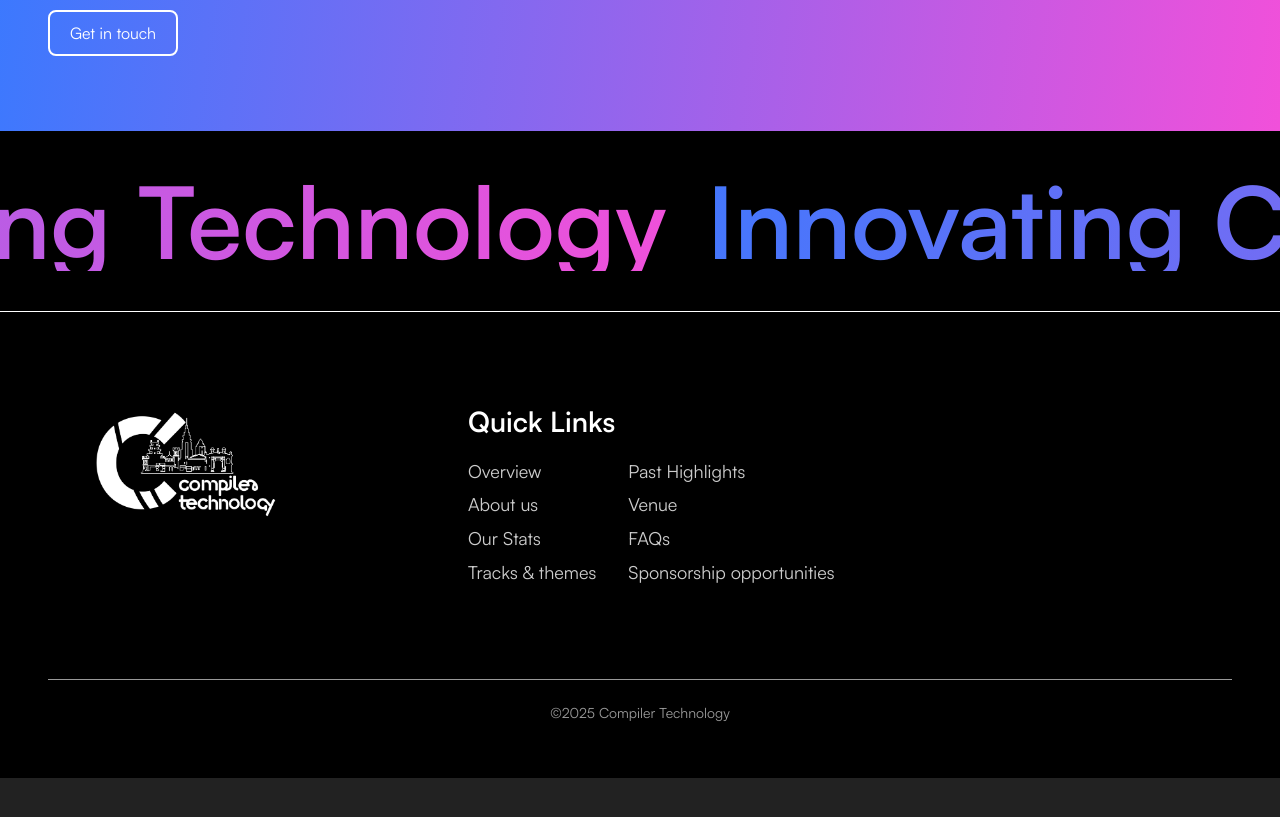
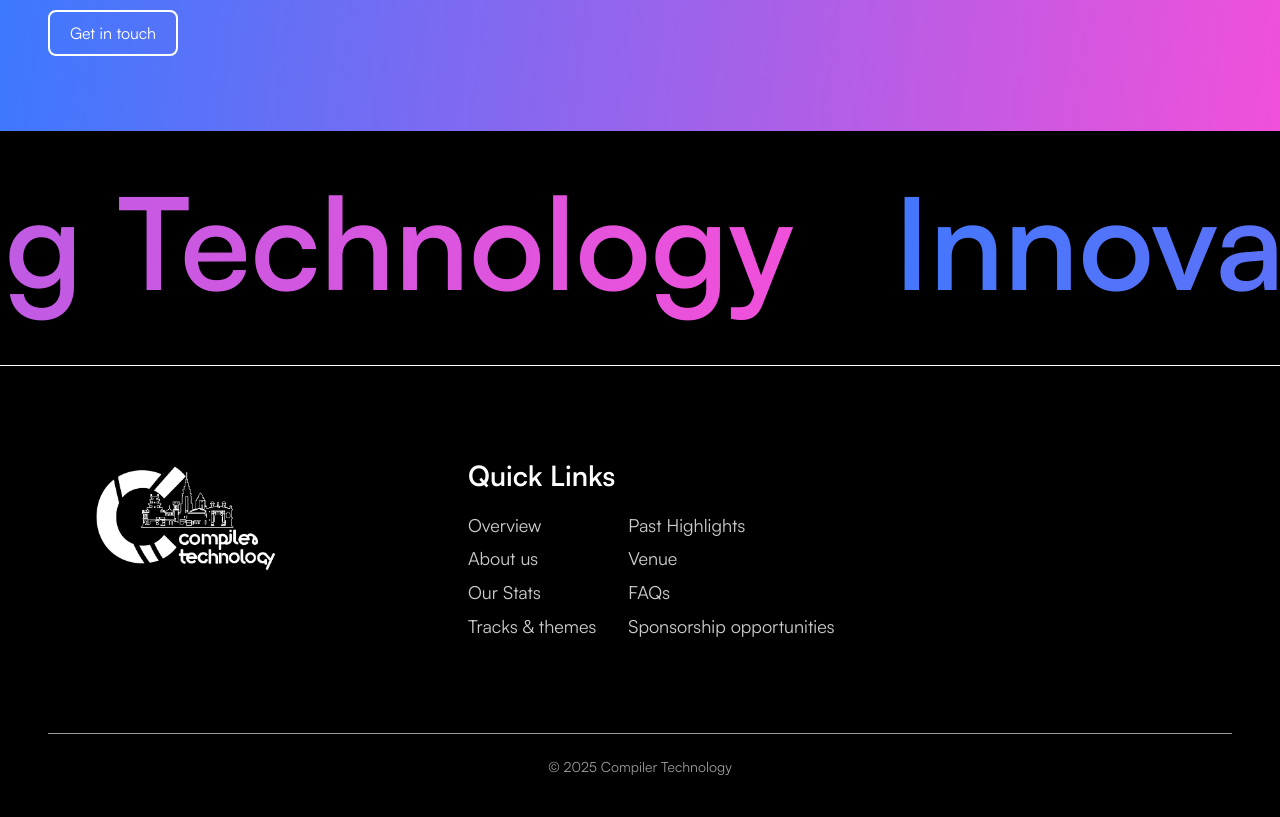
Before and after one commit to compilertech/compilertech-fe, a React (Vite) app: page / in a window 1280 px wide. Shown: the part 6540-7357 px from the top of the page. Before the commit the page ends 7318 px from the top, so only its background shows below. Built offline with nearby package versions, Linux system fonts and the light colour scheme.

Commit message:
Fixed animated banner and footer quick links

```diff
--- a/src/components/2025Page/AnimatedBanner.tsx
+++ b/src/components/2025Page/AnimatedBanner.tsx
@@ -1,35 +1,36 @@
 import { useEffect, useState, useRef, FC } from "react";
 import styled from "styled-components";
+import {
+  MOBILE_BREAKPOINT,
+  SMALL_MOBILE_BREAKPOINT,
+} from "../../styles/GlobalStyle";
 
 // Create a styled component for the gradient text with responsive font sizes
 const GradientText = styled.div`
   font-family: "Satoshi", sans-serif;
   font-weight: 600;
   font-size: 128px;
-  line-height: 100%;
+  line-height: 180px;
   letter-spacing: 0%;
   background: linear-gradient(97.15deg, #367aff -7.35%, #f150da 99.89%);
   -webkit-background-clip: text;
   -webkit-text-fill-color: transparent;
   background-clip: text;
   white-space: nowrap;
-  padding: 0 20px; // Reduced padding between repeated texts
+  margin-right: 100px;
+  margin-top: 20px;
+  margin-bottom: 34px;
 
-  // Responsive font sizes
-  @media (max-width: 1440px) {
-    font-size: 100px;
+  @media (max-width: ${MOBILE_BREAKPOINT}) {
+    line-height: 100px;
+    font-size: 80px;
+    margin-top: 0px;
+    margin-bottom: 10px;
   }
 
-  @media (max-width: 1024px) {
-    font-size: 80px;
-  }
-
-  @media (max-width: 768px) {
+  @media (max-width: ${SMALL_MOBILE_BREAKPOINT}) {
+    line-height: 80px;
     font-size: 60px;
-  }
-
-  @media (max-width: 480px) {
-    font-size: 40px;
   }
 `;
 
@@ -37,7 +38,6 @@ const Banner = styled.div`
   width: 100%;
   background-color: #000000;
   overflow: hidden;
-  padding: 40px 0;
   position: relative;
 
   // Responsive padding
--- a/src/components/2025Page/Collab.tsx
+++ b/src/components/2025Page/Collab.tsx
@@ -205,7 +205,7 @@ const SmallCircle = styled.div`
 
 function Collab() {
   return (
-    <CollabContainer>
+    <CollabContainer id="sponsorship-opportunities">
       <ContentSection>
         <Heading>Partner with Us to</Heading>
         <SubHeading>Shape the Future</SubHeading>
--- a/src/components/2025Page/Hero.tsx
+++ b/src/components/2025Page/Hero.tsx
@@ -152,7 +152,7 @@ function Hero() {
   };
 
   return (
-    <HeroContainer>
+    <HeroContainer id="overview">
       <ContentSection>
         <TitleContainer>
           <Title>{heroData.title}</Title>
--- a/src/components/2025Page/Highlights.tsx
+++ b/src/components/2025Page/Highlights.tsx
@@ -48,7 +48,7 @@ function Highlights() {
   ];
 
   return (
-    <HighlightsContainer>
+    <HighlightsContainer id="past-highlights">
       <ContentWrapper>
         <HeaderSection>
           <TitleWrapper>
--- a/src/components/2025Page/KeyTopics.tsx
+++ b/src/components/2025Page/KeyTopics.tsx
@@ -67,7 +67,7 @@ function KeyTopics() {
   ];
 
   return (
-    <TopicsContainer>
+    <TopicsContainer id="tracks">
       <KeyTopicsSection>
         <TopicsHeader>
           <Title>Key Topics Shaping</Title>
--- a/src/components/2025Page/NewFooter.tsx
+++ b/src/components/2025Page/NewFooter.tsx
@@ -11,13 +11,18 @@ import LogoImage from "/icons/logo_dark-cropped.png";
 const NewFooter: React.FC = () => {
   const navigate = useNavigate();
 
-  const quickLinks1 = ["Overview", "About us", "Our Stats", "Tracks & themes"];
+  const quickLinks1 = [
+    { label: "Overview", href: "/#overview" },
+    { label: "About us", href: "/#about" },
+    { label: "Our Stats", href: "/#stats" },
+    { label: "Tracks & themes", href: "/#tracks" },
+  ];
 
   const quickLinks2 = [
-    "Past Highlights",
-    "Venue",
-    "FAQs",
-    "Sponsorship opportunities",
+    { label: "Past Highlights", href: "/#past-highlights" },
+    { label: "Venue", href: "/#venue" },
+    { label: "FAQs", href: "/#faqs" },
+    { label: "Sponsorship opportunities", href: "/#sponsorship-opportunities" },
   ];
 
   return (
@@ -32,20 +37,24 @@ const NewFooter: React.FC = () => {
           <QuickLinks>
             <QuickLinksColumn>
               {quickLinks1.map((link, index) => (
-                <QuickLink key={index}>{link}</QuickLink>
+                <QuickLink key={index} href={link.href}>
+                  {link.label}
+                </QuickLink>
               ))}
             </QuickLinksColumn>
 
             <QuickLinksColumn>
               {quickLinks2.map((link, index) => (
-                <QuickLink key={index}>{link}</QuickLink>
+                <QuickLink key={index} href={link.href}>
+                  {link.label}
+                </QuickLink>
               ))}
             </QuickLinksColumn>
           </QuickLinks>
         </QuickLinksSection>
       </FooterContent>
 
-      <CopyrightSection>©2025 Compiler Technology</CopyrightSection>
+      <CopyrightSection>© 2025 Compiler Technology</CopyrightSection>
     </FooterContainer>
   );
 };
--- a/src/components/2025Page/QAndA.tsx
+++ b/src/components/2025Page/QAndA.tsx
@@ -196,7 +196,7 @@ const QAndA: React.FC = () => {
   };
 
   return (
-    <Container>
+    <Container id="faqs">
       <ContentWrapper>
         <LeftColumn>
           <Title>Your Questions,</Title>
--- a/src/components/2025Page/Sponser.tsx
+++ b/src/components/2025Page/Sponser.tsx
@@ -152,7 +152,7 @@ const SponsorsComponent = () => {
     const limitedSponsors = sponsors.slice(0, count);
 
     return (
-      <Container>
+      <Container id="sponsors">
         <SponsorSection>
           <SectionTitle>
             <MainTitle>Making It Possible</MainTitle>
--- a/src/components/2025Page/Testimonial.tsx
+++ b/src/components/2025Page/Testimonial.tsx
@@ -17,7 +17,7 @@ const TestimonialSection = () => {
     <Container>
       <TopBorder />
 
-      <TestimonialCard>
+      <AboutCard id="about">
         <ContentWrapper>
           {/* First part: Left Column */}
           <ColumnLeft>
@@ -62,9 +62,9 @@ const TestimonialSection = () => {
             </SubscriptionContent>
           </ColumnRight>
         </SubscriptionWrapper>
-      </TestimonialCard>
+      </AboutCard>
 
-      <StatsSection>
+      <StatsSection id="stats">
         <StatsHeader>
           Our stats <StatsLine />
         </StatsHeader>
@@ -121,7 +121,7 @@ const TopBorder = styled.div`
   }
 `;
 
-const TestimonialCard = styled.div`
+const AboutCard = styled.div`
   background-color: #151515;
   border-radius: 20px;
   padding: 3rem;
--- a/src/components/2025Page/Venue.tsx
+++ b/src/components/2025Page/Venue.tsx
@@ -151,7 +151,7 @@ const TopBorder = styled.div`
 
 function Venue() {
   return (
-    <Container>
+    <Container id="venue">
       <TopBorder />
       <ContainerTwo>
         <ImageContainer>
```
